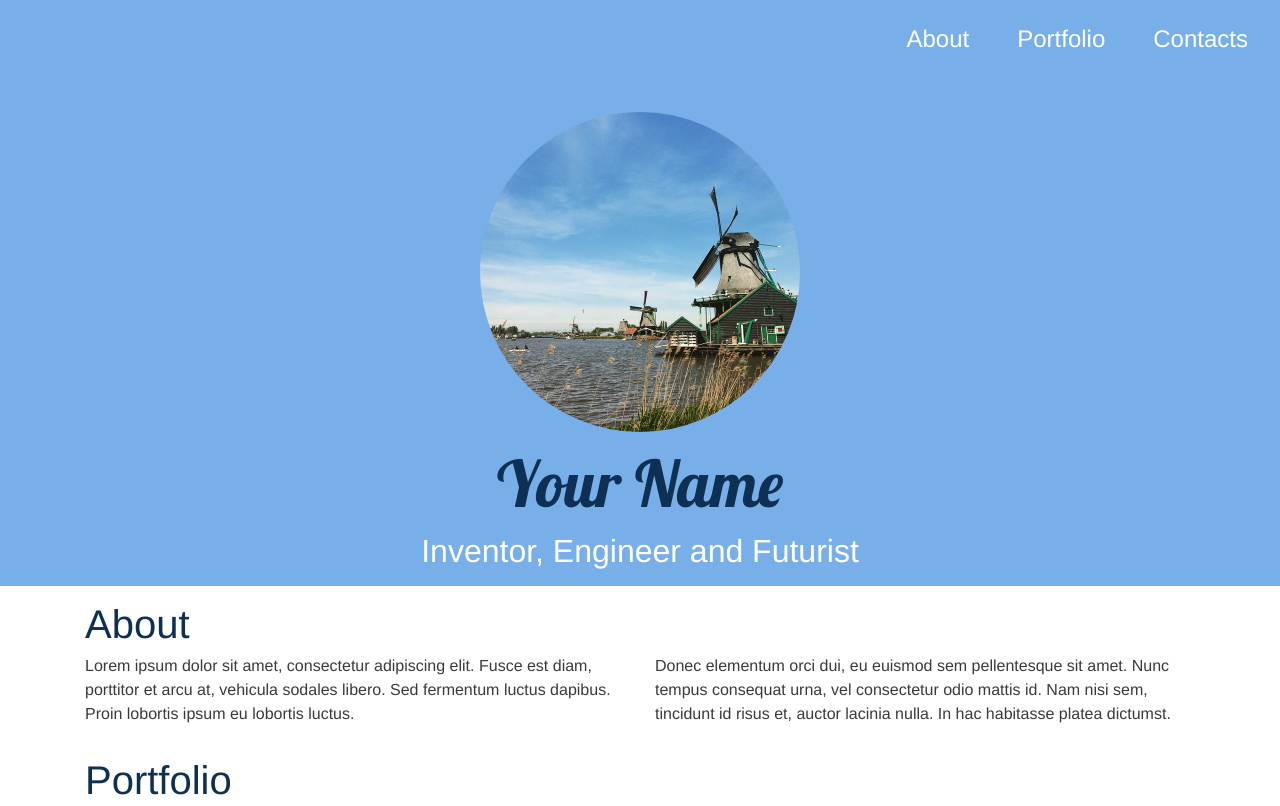
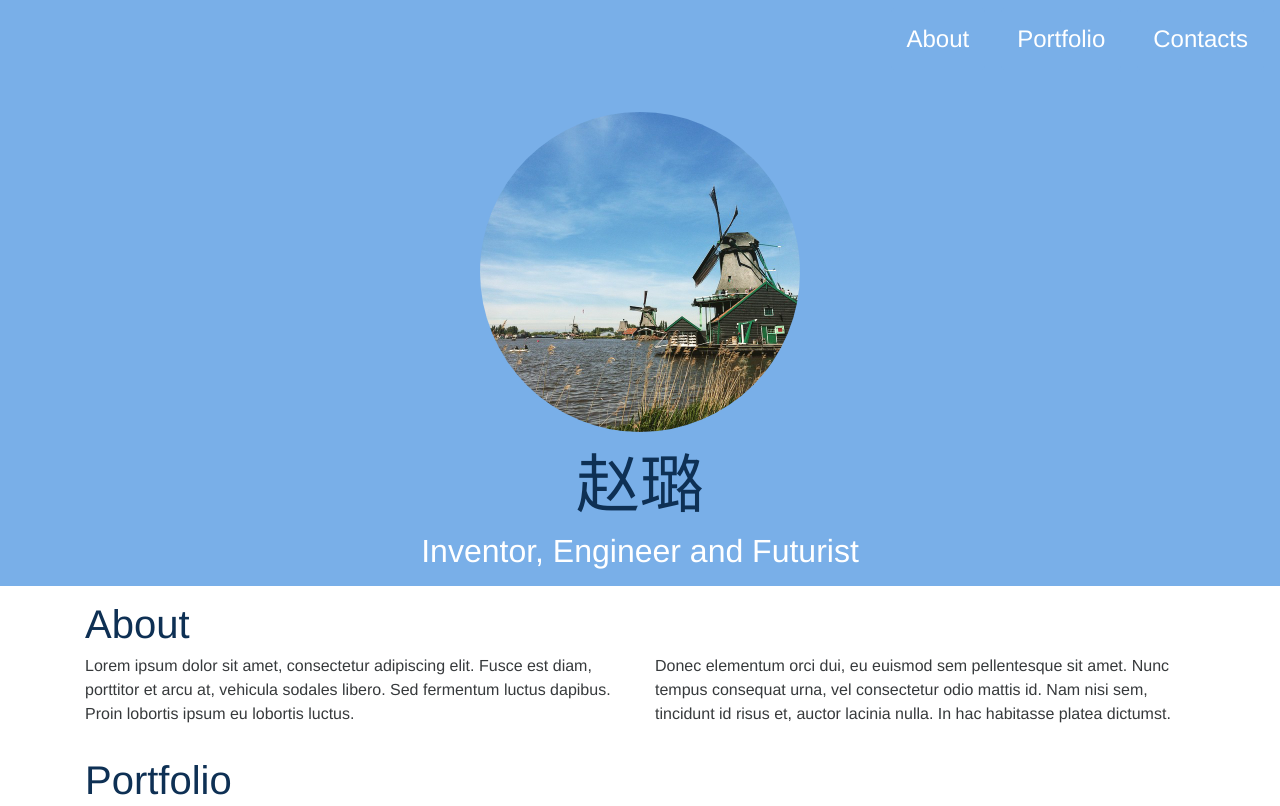
Before and after one commit to yeran120/yeran120.github.io, a Jekyll site: the page built from index.html, in a window 1280 px wide and 900 px high, cut to the strip 0-806 px from the top of the window. Built offline with Jekyll 4.4.1, drawn with Linux system fonts in a browser that asks for light colours; nearby versions of some CDN libraries.

Commit message:
Update _config.yml

```diff
--- a/_config.yml
+++ b/_config.yml
@@ -2,7 +2,7 @@
 # in the templates available like {{ site.myvariable }}.
 title: Clean portfolio theme for Jekyll powered by Bootstrap 4.
 email: your-email@domain.com
-brand: Your Name
+brand: 赵璐
 headline: Inventor, Engineer and Futurist
 description: > # this means to ignore newlines until "baseurl:"
   New Site
```
